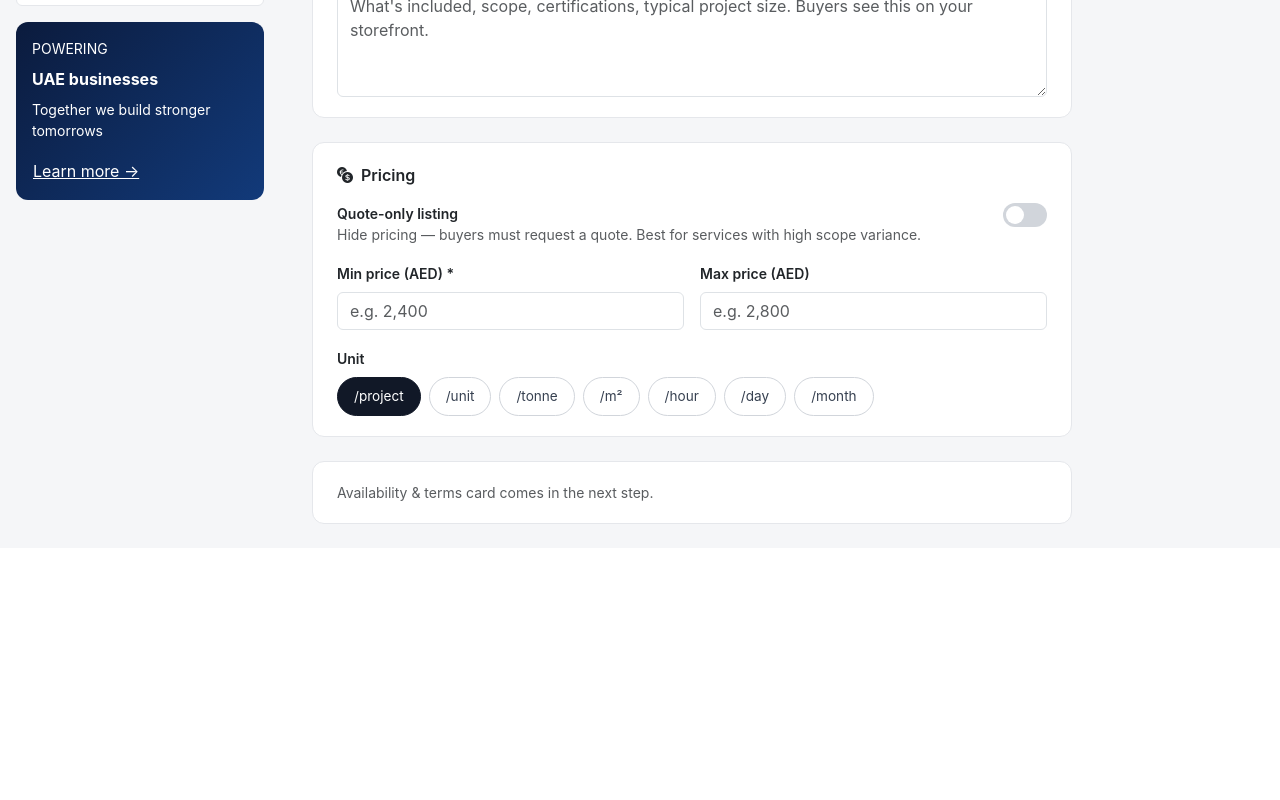
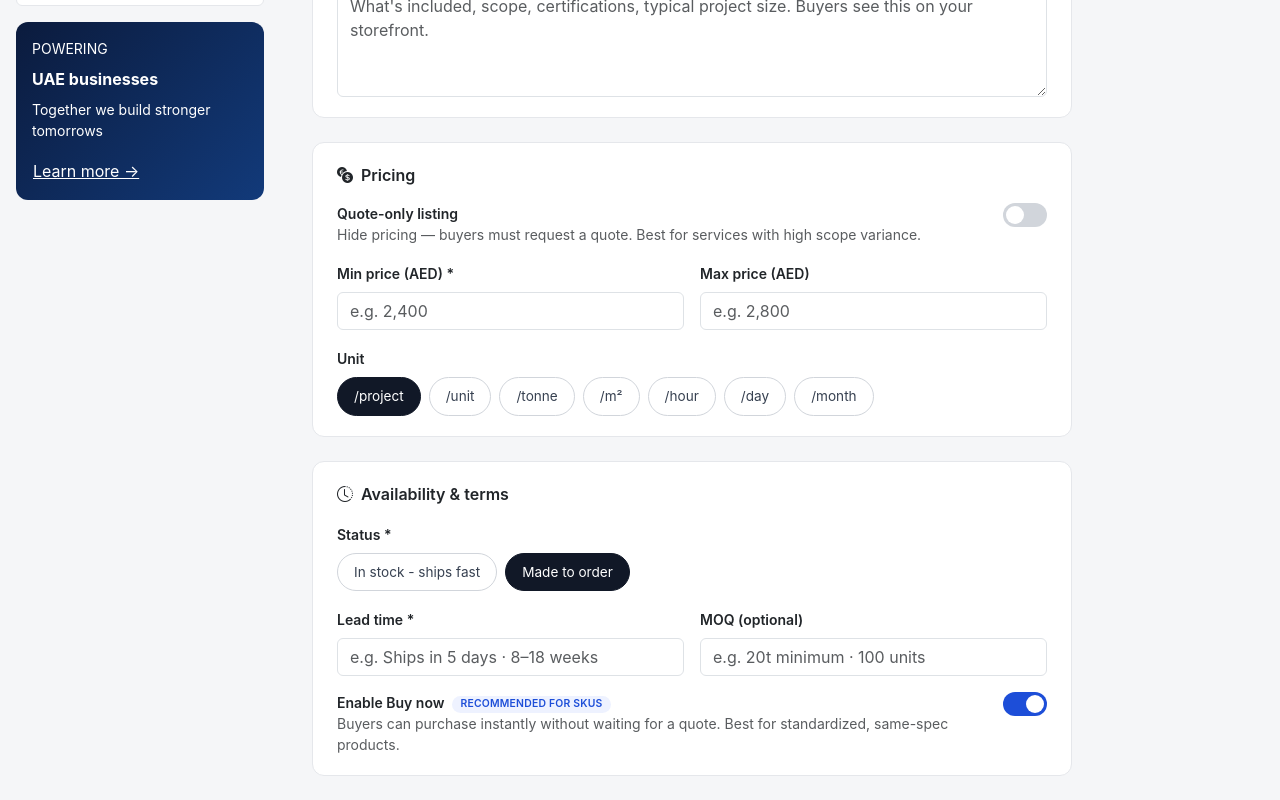
Before and after one commit to Ghaithah/NBD-Trail, a React (Create React App) app: page / in a window 1280 px wide. Shown: the part 629-1429 px from the top of the page. Before the commit the page ends 1177 px from the top, so only its background shows below. Built offline with nearby package versions, Linux system fonts and the light colour scheme.

Commit message:
Ps-Adjustment

```diff
--- a/src/components/BusinessHub.css
+++ b/src/components/BusinessHub.css
@@ -185,6 +185,18 @@
   transform: translateX(20px);
 }
 
+.bh-badge-soft {
+  background: #eef2ff;
+  color: #1d4ed8;
+  font-weight: 600;
+  font-size: 0.65rem;
+  padding: 3px 8px;
+  border-radius: 999px;
+  text-transform: uppercase;
+  letter-spacing: 0.02em;
+  vertical-align: middle;
+}
+
 @media (max-width: 900px) {
   .bh-body {
     flex-direction: column;
--- a/src/components/PostServiceForm.js
+++ b/src/components/PostServiceForm.js
@@ -13,6 +13,8 @@ const CATEGORIES = [
 
 const UNITS = ["/project", "/unit", "/tonne", "/m²", "/hour", "/day", "/month"];
 
+const STATUS_OPTIONS = ["In stock - ships fast", "Made to order"];
+
 const DESCRIPTION_MAX = 600;
 
 function PostServiceForm() {
@@ -24,6 +26,11 @@ function PostServiceForm() {
   const [minPrice, setMinPrice] = useState("");
   const [maxPrice, setMaxPrice] = useState("");
   const [unit, setUnit] = useState("/project");
+
+  const [status, setStatus] = useState("Made to order");
+  const [leadTime, setLeadTime] = useState("");
+  const [moq, setMoq] = useState("");
+  const [buyNow, setBuyNow] = useState(true);
 
   return (
     <div className="bh-form-col">
@@ -144,8 +151,71 @@ function PostServiceForm() {
         </div>
       </div>
 
-      <div className="bh-card text-muted small">
-        Availability &amp; terms card comes in the next step.
+      <div className="bh-card">
+        <div className="bh-card-title">
+          <i className="bi bi-clock-history"></i>
+          Availability &amp; terms
+        </div>
+
+        <div className="mb-3">
+          <label className="form-label small fw-semibold">Status *</label>
+          <div className="d-flex gap-2 flex-wrap">
+            {STATUS_OPTIONS.map((s) => (
+              <button
+                key={s}
+                type="button"
+                className={`bh-pill ${status === s ? "active" : ""}`}
+                onClick={() => setStatus(s)}
+              >
+                {s}
+              </button>
+            ))}
+          </div>
+        </div>
+
+        <div className="row g-3 mb-3">
+          <div className="col-6">
+            <label className="form-label small fw-semibold">Lead time *</label>
+            <input
+              type="text"
+              className="form-control"
+              placeholder="e.g. Ships in 5 days · 8–18 weeks"
+              value={leadTime}
+              onChange={(e) => setLeadTime(e.target.value)}
+            />
+          </div>
+          <div className="col-6">
+            <label className="form-label small fw-semibold">MOQ (optional)</label>
+            <input
+              type="text"
+              className="form-control"
+              placeholder="e.g. 20t minimum · 100 units"
+              value={moq}
+              onChange={(e) => setMoq(e.target.value)}
+            />
+          </div>
+        </div>
+
+        <div className="d-flex justify-content-between align-items-start gap-3">
+          <div>
+            <div className="fw-semibold small">
+              Enable Buy now
+              <span className="badge bh-badge-soft ms-2">RECOMMENDED FOR SKUs</span>
+            </div>
+            <div className="small text-muted">
+              Buyers can purchase instantly without waiting for a quote. Best for
+              standardized, same-spec products.
+            </div>
+          </div>
+          <label className="bh-switch">
+            <input
+              type="checkbox"
+              checked={buyNow}
+              onChange={(e) => setBuyNow(e.target.checked)}
+            />
+            <span className="bh-switch-slider"></span>
+          </label>
+        </div>
       </div>
     </div>
   );
```
